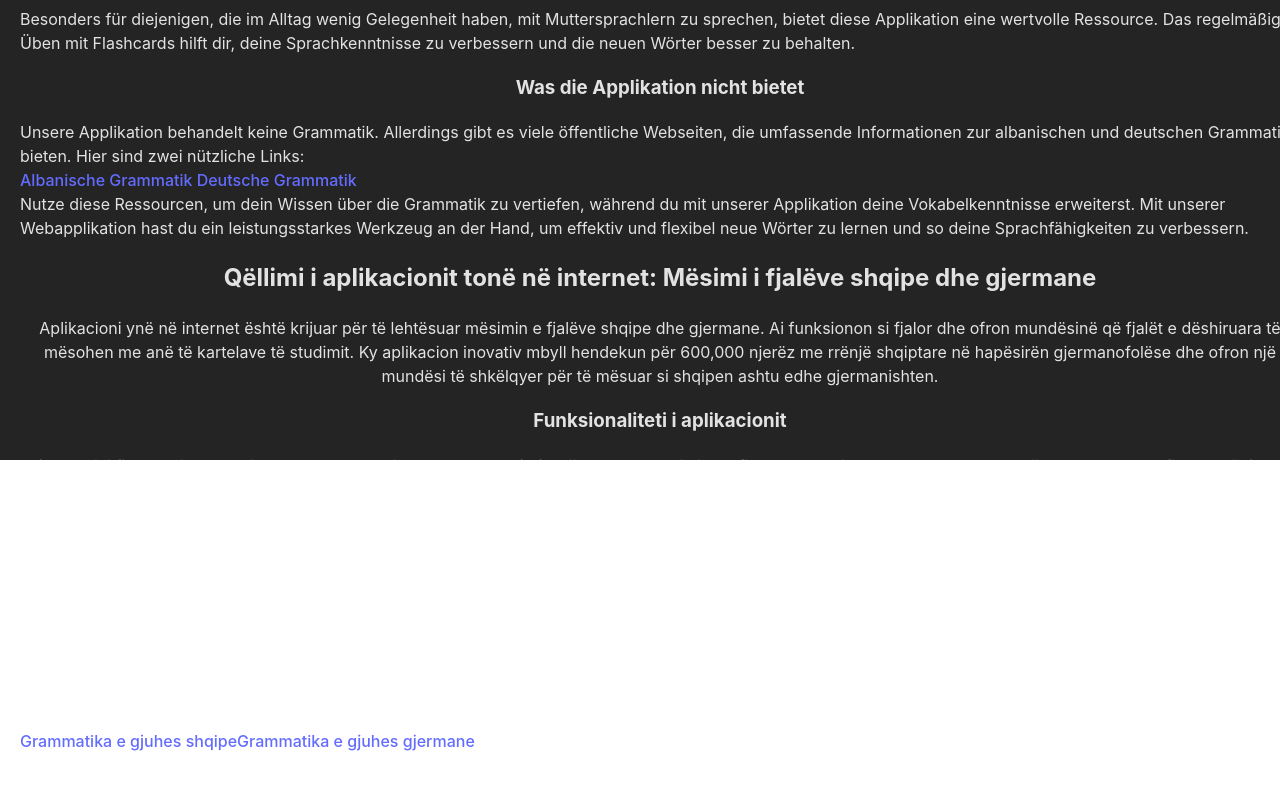
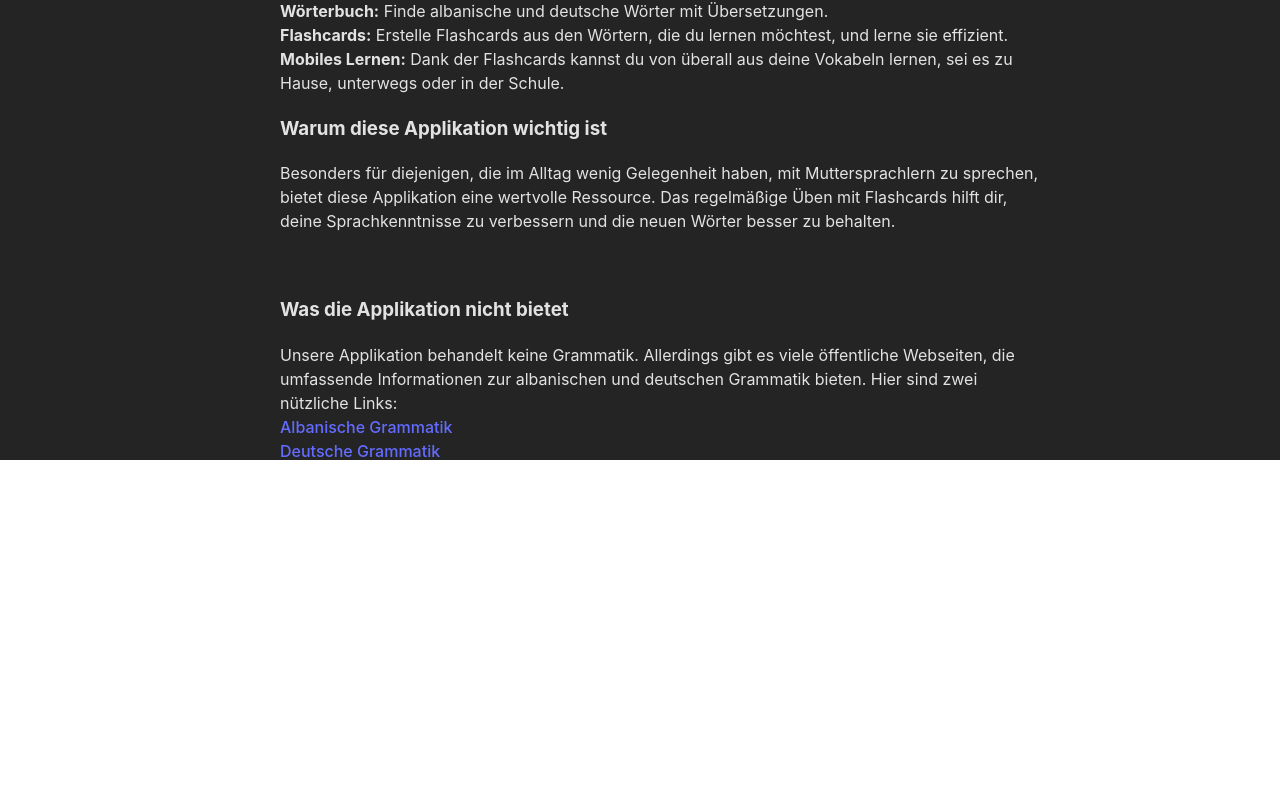
Before and after one commit to Frenk93/Capstone_Woerterbuch_Project, a React (Vite) app in the folder frontend/: page /about in a window 1280 px wide. Shown: the part 340-1140 px from the top of the page. Built offline with nearby package versions, Linux system fonts and the light colour scheme; the HTML template or start-up script is replaced by a standard one.

Commit message:
Style About.css

```diff
--- a/frontend/src/components/About.css
+++ b/frontend/src/components/About.css
@@ -1,11 +1,26 @@
-.about-container{
-    padding: 20px;
-    font-family: Arial sans-serif;
-    line-height: 1.6;
-    color: #333;
+.about-container {
+    display: flex;
+    justify-content: center; /* Zentriert den Inhalt horizontal */
+    padding: 20px;           /* Abstand zu den Rändern */
+    box-sizing: border-box;  /* Stellt sicher, dass Padding zum Innenraum gehört */
 }
 
+article {
+    max-width: 800px;        /* Begrenzung der maximalen Breite des Inhalts */
+    width: 100%;             /* Volle Breite bis zur max-width */
 
-p{
+    padding: 20px;           /* Innenabstand */
+    box-sizing: border-box;  /* Stellt sicher, dass Padding zum Innenraum gehört */
     text-align: left;
 }
+
+.text, .points, .links {
+    margin-bottom: 20px; /* Abstand zwischen den Absätzen und den Listen */
+}
+
+.points {
+    list-style-type: none; /* Entfernt die Standard-Aufzählungszeichen */
+    padding-left: 0; /* Entfernt das Standard-Einrücken */
+}
+
+.headline
--- a/frontend/src/components/About.tsx
+++ b/frontend/src/components/About.tsx
@@ -6,9 +6,9 @@ function About() {
             <article>
 
 
-            <h2>Ziel unserer Webapplikation: Albanische und Deutsche Wörter Lernen</h2>
+            <h2 className="headline">Ziel unserer Webapplikation: Albanische und Deutsche Wörter Lernen</h2>
 
-                <p>
+                <p className="text">
                     Unsere Webapplikation wurde entwickelt, um das Erlernen albanischer und deutscher Wörter zu erleichtern.
                     Sie fungiert als Wörterbuch und bietet die Möglichkeit, die gewünschten Wörter als Flashcards zu lernen.
                     Diese innovative Applikation schließt die Lücke für die 600.000 Menschen mit albanischen Wurzeln im deutschsprachigen Raum und bietet eine hervorragende Möglichkeit,
@@ -17,30 +17,36 @@ function About() {
 
 
 
-                <h3>Funktionalität der Applikation</h3>
+                <h3 className="headline">Funktionalität der Applikation</h3>
 
-                <b>Wörterbuch</b>: Finde albanische und deutsche Wörter mit Übersetzungen.
-                <b>Flashcards</b>: Erstelle Flashcards aus den Wörtern, die du lernen möchtest, und lerne sie effizient.
-                <b>Mobiles Lernen</b>: Dank der Flashcards kannst du von überall aus deine Vokabeln lernen, sei es zu Hause,
-                unterwegs oder in der Schule.
+                <div className="points">
+                    <b>Wörterbuch:</b> Finde albanische und deutsche Wörter mit Übersetzungen.<br/>
+                    <b>Flashcards:</b> Erstelle Flashcards aus den Wörtern, die du lernen möchtest, und lerne sie
+                    effizient.<br/>
+                    <b>Mobiles Lernen:</b> Dank der Flashcards kannst du von überall aus deine Vokabeln lernen, sei es
+                    zu Hause,
+                    unterwegs oder in der Schule. <br/>
+                </div>
 
-                <h3>Warum diese Applikation wichtig ist</h3>
 
-                <p>
+                <h3 className="headline">Warum diese Applikation wichtig ist</h3>
 
-                    Besonders für diejenigen, die im Alltag wenig Gelegenheit haben, mit Muttersprachlern zu sprechen, bietet diese Applikation eine wertvolle Ressource.
+                <p className="text">
+
+                    Besonders für diejenigen, die im Alltag wenig Gelegenheit haben, mit Muttersprachlern zu sprechen,
+                    bietet diese Applikation eine wertvolle Ressource.
                     Das regelmäßige Üben mit Flashcards hilft dir, deine Sprachkenntnisse zu verbessern und die neuen Wörter besser zu behalten.
 
-                </p>
+                </p> <br/>
 
-               <h3>Was die Applikation nicht bietet</h3>
+               <h3 className="headline">Was die Applikation nicht bietet</h3>
 
-                <p>
+                <p className="text">
                     Unsere Applikation behandelt keine Grammatik. Allerdings gibt es viele öffentliche Webseiten,
                     die umfassende Informationen zur albanischen und deutschen Grammatik bieten.
                     Hier sind zwei nützliche Links:
-                    <div>
-                        <a href="https://www.albinfo.de/albanische-grammatik/">Albanische Grammatik</a>
+                    <div className="links">
+                        <a href="https://www.albinfo.de/albanische-grammatik/">Albanische Grammatik</a><br/>
                         <a href="https://www.duden.de/deutsche-grammatik"> Deutsche Grammatik</a>
                     </div>
 
@@ -49,45 +55,54 @@ function About() {
                     Nutze diese Ressourcen, um dein Wissen über die Grammatik zu vertiefen, während du mit unserer Applikation deine Vokabelkenntnisse erweiterst.
 
                     Mit unserer Webapplikation hast du ein leistungsstarkes Werkzeug an der Hand, um effektiv und flexibel neue Wörter zu lernen und so deine Sprachfähigkeiten zu verbessern.
-                </p>
+                </p><br/>
 
 
 
 
-                <h2>Qëllimi i aplikacionit tonë në internet: Mësimi i fjalëve shqipe dhe gjermane</h2>
+                <h2 className="headline">Qëllimi i aplikacionit tonë në internet: Mësimi i fjalëve shqipe dhe gjermane</h2>
 
-                Aplikacioni ynë në internet është krijuar për të lehtësuar mësimin e fjalëve shqipe dhe gjermane. Ai
-                funksionon si fjalor dhe ofron mundësinë që fjalët e dëshiruara të mësohen me anë të kartelave të
-                studimit. Ky aplikacion inovativ mbyll hendekun për 600,000 njerëz me rrënjë shqiptare në hapësirën
-                gjermanofolëse dhe ofron një mundësi të shkëlqyer për të mësuar si shqipen ashtu edhe gjermanishten.
+                <p className="text">
+                    Aplikacioni ynë në internet është krijuar për të lehtësuar mësimin e fjalëve shqipe dhe gjermane. Ai
+                    funksionon si fjalor dhe ofron mundësinë që fjalët e dëshiruara të mësohen me anë të kartelave të
+                    studimit. Ky aplikacion inovativ mbyll hendekun për 600,000 njerëz me rrënjë shqiptare në hapësirën
+                    gjermanofolëse dhe ofron një mundësi të shkëlqyer për të mësuar si shqipen ashtu edhe gjermanishten.
+                </p>
 
-                <h3>Funksionaliteti i aplikacionit</h3>
 
-               <b>Fjalor</b>: Gjej fjalë shqipe dhe gjermane me përkthime.
-                <b>Kartela studimi</b>: Krijo kartela studimi nga fjalët që dëshiron të mësosh dhe mësoji ato në mënyrë
-                efikase.
-                <b>Mësim në lëvizje</b>: Falë kartelave të studimit, mund të mësosh fjalët nga kudo, qoftë në shtëpi, në
-                lëvizje apo në shkollë.
+                <h3 className="headline">Funksionaliteti i aplikacionit</h3>
 
-                <h3>Pse ky aplikacion është i rëndësishëm</h3>
+                <div className="points">
+                    <b>Fjalor:</b>Gjej fjalë shqipe dhe gjermane me përkthime.<br/>
+                    <b>Kartela studimi:</b> Krijo kartela studimi nga fjalët që dëshiron të mësosh dhe mësoji ato në
+                    mënyrë
+                    efikase.<br/>
+                    <b>Mësim në lëvizje:</b> Falë kartelave të studimit, mund të mësosh fjalët nga kudo, qoftë në
+                    shtëpi, në
+                    lëvizje apo në shkollë.<br/>
+                </div>
 
-                <p>
 
-                    Veçanërisht për ata që kanë pak mundësi të flasin me folës amtare në jetën e përditshme, ky aplikacion
+                <h3 className="headline">Pse ky aplikacion është i rëndësishëm</h3>
+
+                <p className="text">
+
+                    Veçanërisht për ata që kanë pak mundësi të flasin me folës amtare në jetën e përditshme, ky
+                    aplikacion
                     ofron një burim të çmuar. Ushtrimet e rregullta me kartelat e studimit të ndihmojnë të përmirësosh
                     njohuritë e gjuhës dhe të mbash më mirë mend fjalët e reja.
 
                 </p>
 
-                <h3>Çfarë nuk ofron aplikacioni</h3>
+                <h3 className="headline">Çfarë nuk ofron aplikacioni</h3>
 
-                <p>
+                <p className="text">
                     Aplikacioni ynë nuk trajton gramatikën. Megjithatë, ka shumë faqe publike në internet që ofrojnë
                     informacione të plota mbi gramatikën shqipe dhe gjermane. Këtu janë dy lidhje të dobishme:
 
-                    <div>
-                        <a href="https://www.albinfo.de/albanische-grammatik/">Grammatika e gjuhes shqipe</a>
-                        <a href="https://www.duden.de/deutsche-grammatik">Grammatika e gjuhes gjermane</a>
+                    <div className="links">
+                        <a href="https://www.albinfo.de/albanische-grammatik/">Grammatika e gjuhes shqipe</a><br/>
+                        <a href="https://www.duden.de/deutsche-grammatik">Grammatika e gjuhes gjermane</a><br/>
                     </div>
 
                     Përdorni këto burime për të thelluar njohuritë tuaja mbi gramatikën, ndërsa me aplikacionin tonë
```
